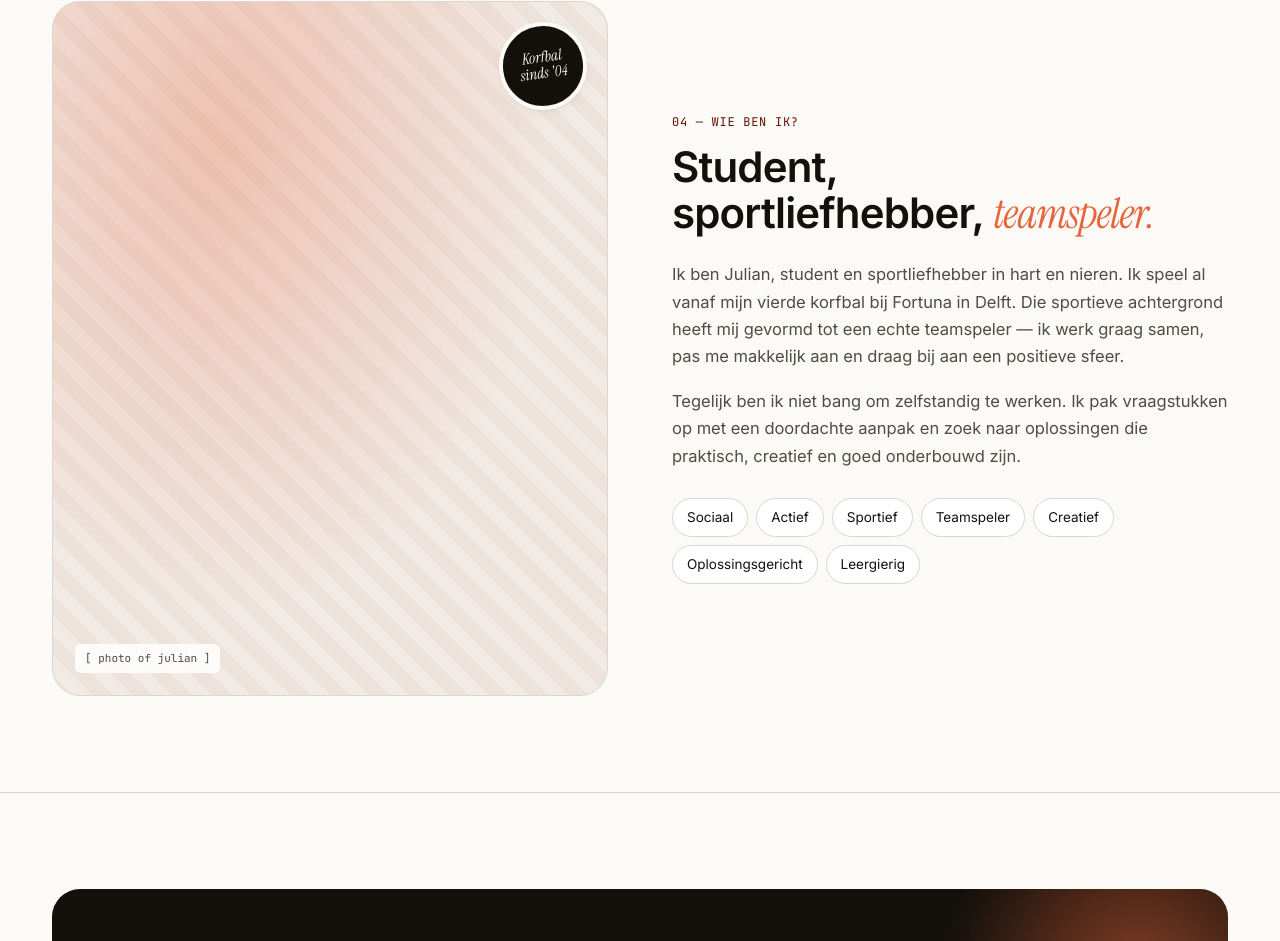
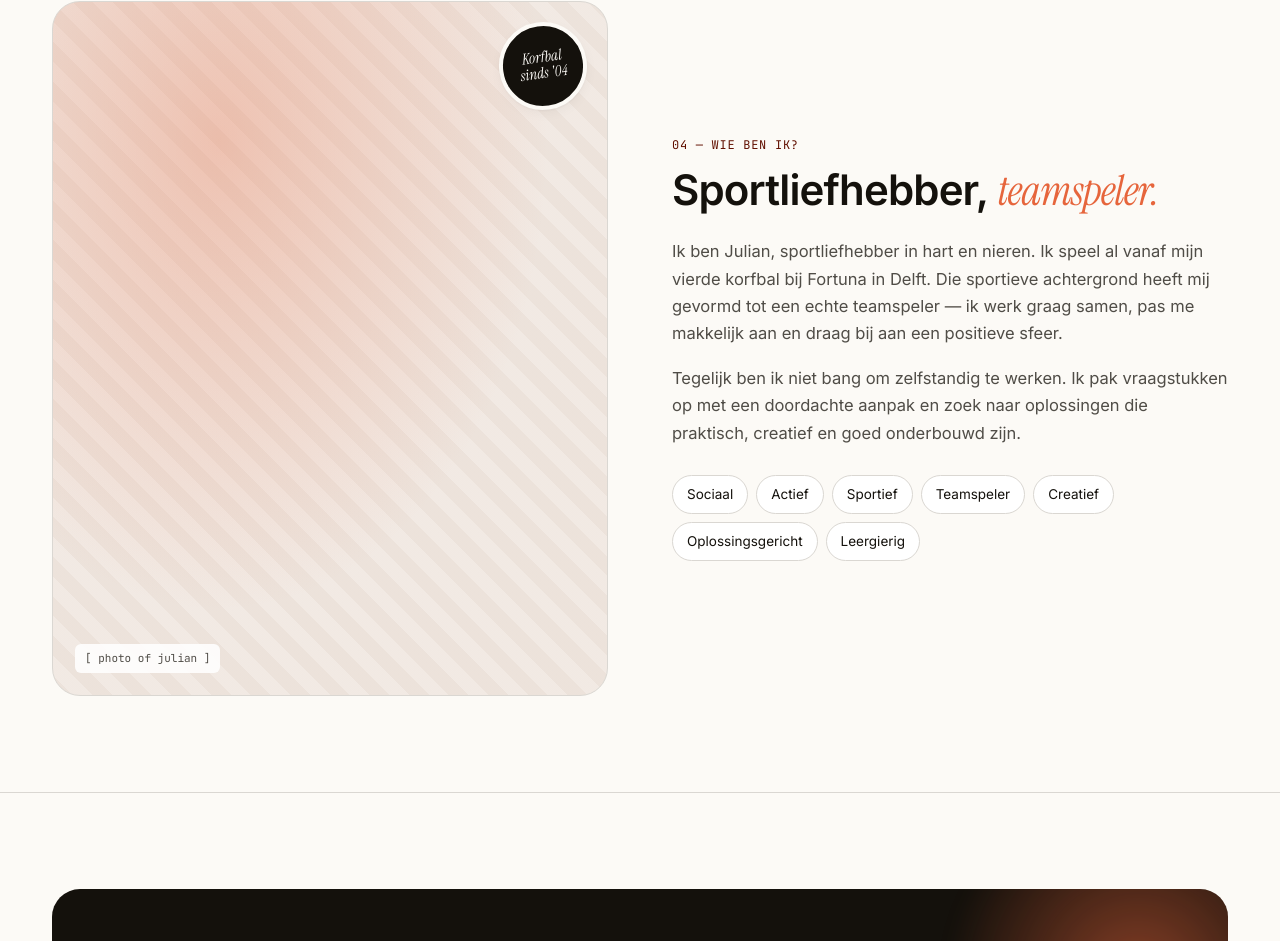
Before and after one commit to meatlake/portfolio26, a Vue app: page / in a window 1280 px wide. Shown: the part 4233-5174 px from the top of the page. Built offline with nearby package versions, Linux system fonts and the light colour scheme.

Commit message:
feat: add @vercel/speed-insights dependency and integrate into App.vue; update AboutSection.vue content

```diff
--- a/package.json
+++ b/package.json
@@ -15,6 +15,7 @@
     "format": "prettier --write --experimental-cli src/"
   },
   "dependencies": {
+    "@vercel/speed-insights": "^2.0.0",
     "pinia": "^3.0.4",
     "vue": "^3.5.32",
     "vue-router": "^5.0.4"
--- a/src/App.vue
+++ b/src/App.vue
@@ -1,3 +1,4 @@
+import { SpeedInsights } from "@vercel/speed-insights/vue"
 <script setup lang="ts"></script>
 
 <template>
--- a/src/components/portfolio/AboutSection.vue
+++ b/src/components/portfolio/AboutSection.vue
@@ -27,14 +27,14 @@
           <h3
             class="text-[clamp(28px,3.4vw,42px)] leading-[1.1] tracking-[-0.02em] font-semibold mt-0 mb-6 text-balance"
           >
-            Student, sportliefhebber,
+            Sportliefhebber,
             <em class="font-serif italic font-normal text-accent">teamspeler.</em>
           </h3>
           <p class="text-ink-2 text-[16.5px] leading-[1.65] mt-0 mb-4.5">
-            Ik ben Julian, student en sportliefhebber in hart en nieren. Ik speel al vanaf mijn
-            vierde korfbal bij Fortuna in Delft. Die sportieve achtergrond heeft mij gevormd tot een
-            echte teamspeler — ik werk graag samen, pas me makkelijk aan en draag bij aan een
-            positieve sfeer.
+            Ik ben Julian, sportliefhebber in hart en nieren. Ik speel al vanaf mijn vierde korfbal
+            bij Fortuna in Delft. Die sportieve achtergrond heeft mij gevormd tot een echte
+            teamspeler — ik werk graag samen, pas me makkelijk aan en draag bij aan een positieve
+            sfeer.
           </p>
           <p class="text-ink-2 text-[16.5px] leading-[1.65] mt-0 mb-4.5">
             Tegelijk ben ik niet bang om zelfstandig te werken. Ik pak vraagstukken op met een
```
Also changed, not shown: 1 other file (tests, documents, lock files or other folders).
